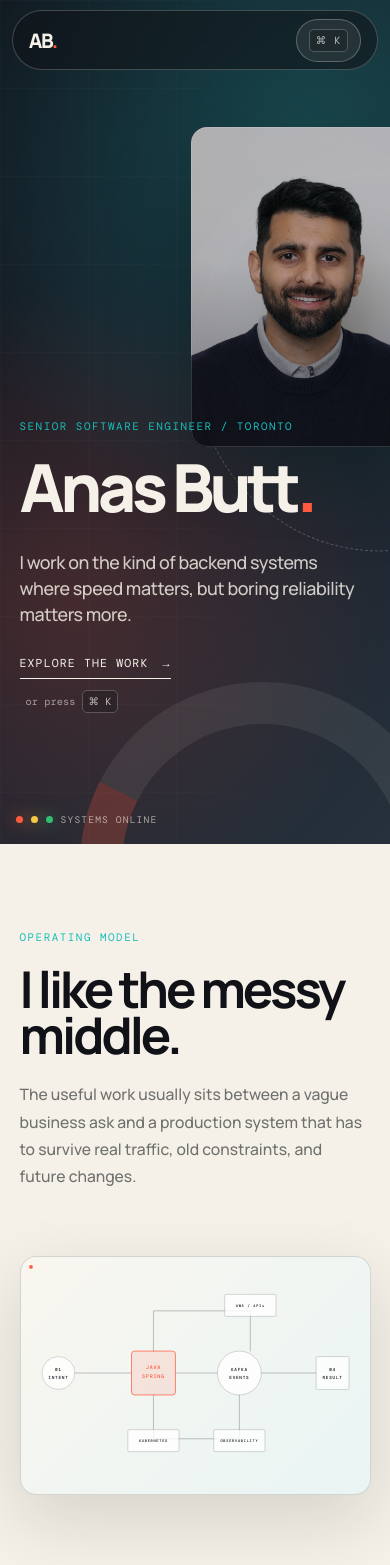
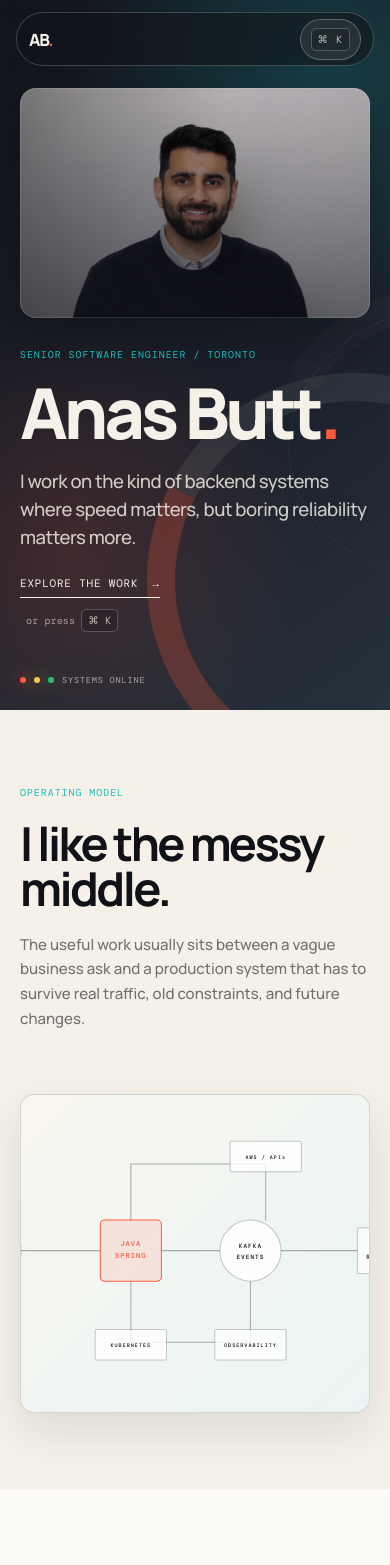
Before and after one commit to anas2ab/portfoliowebsite, a React (Vite) app: page / in a window 390 px wide. Shown: the top 1565 px of the page. Built offline with nearby package versions, Linux system fonts and the light colour scheme; a web font is replaced by a local one.

Commit message:
optimized for mobile

```diff
--- a/src/styles.css
+++ b/src/styles.css
@@ -18,19 +18,21 @@
 }
 
 * { box-sizing: border-box; }
-html { scroll-behavior: smooth; background: var(--ink); }
+html { scroll-behavior: smooth; background: var(--ink); overflow-x: hidden; }
 body {
   margin: 0;
   background: var(--surface);
   color: var(--ink);
   font-family: var(--sans);
   font-weight: 500;
+  overflow-x: hidden;
 }
 body.modal-open { overflow: hidden; }
 button, input { font: inherit; }
 button, a { -webkit-tap-highlight-color: transparent; }
 a { color: inherit; text-decoration: none; }
 button { color: inherit; }
+img { max-width: 100%; }
 ::selection { background: var(--accent); color: white; }
 :focus-visible { outline: 2px solid var(--accent); outline-offset: 4px; }
 
@@ -375,7 +377,7 @@ kbd {
   height: 10px;
   background: linear-gradient(90deg, var(--ink) 0 12.5%, var(--surface) 12.5% 25%, var(--ink) 25% 37.5%, var(--surface) 37.5% 50%, var(--ink) 50% 62.5%, var(--surface) 62.5% 75%, var(--ink) 75% 87.5%, var(--surface) 87.5%);
 }
-.project-row { border-top: 1px solid rgba(16,18,24,.2); padding: 26px 0 48px; }
+.project-row { position: relative; border-top: 1px solid rgba(16,18,24,.2); padding: 26px 0 48px; }
 .project-meta { display: flex; justify-content: space-between; font: .62rem var(--mono); letter-spacing: .1em; text-transform: uppercase; color: var(--muted); }
 .project-meta p { margin: 0; }
 .project-open {
@@ -617,7 +619,7 @@ kbd {
 @media (max-width: 900px) {
   .site-header { grid-template-columns: 1fr 1fr; }
   .site-header nav { display: none; }
-  .hero-portrait { width: min(56vw, 430px); height: 52vh; opacity: .9; top: 16vh; right: 5vw; }
+  .hero-portrait { width: min(52vw, 400px); height: 50vh; opacity: .82; top: 16vh; right: 5vw; }
   .hero-content { padding-top: 17vh; justify-content: flex-end; padding-bottom: 16vh; }
   .hero h1 { font-size: clamp(4rem, 13vw, 7.5rem); }
   .hero-statement { max-width: 500px; }
@@ -633,45 +635,167 @@ kbd {
 
 @media (max-width: 620px) {
   .boot-log { grid-template-columns: 1fr; text-align: center; }
-  .site-header { min-height: 60px; top: 10px; }
+  .boot:before { width: 88vw; height: 88vw; }
+  .site-header {
+    left: 16px;
+    right: 16px;
+    top: 12px;
+    min-height: 54px;
+    padding: 0 12px;
+  }
+  .monogram { font-size: 1.05rem; }
   .command-trigger > span { display: none; }
-  .track-ribbon { width: 104vw; height: 50vh; right: -48vw; top: 18vh; opacity: .7; }
-  .hero-portrait { width: 60vw; height: 38vh; top: 15vh; right: -9vw; border-radius: 16px; }
-  .hero-portrait img { object-position: 51% center; }
-  .hero-content { padding: 34vh 5vw 16vh; }
-  .hero h1 { max-width: 8ch; font-size: 17vw; line-height: .88; margin-bottom: 4vh; }
+  .command-trigger { padding: 8px 10px; }
+  .hero {
+    min-height: auto;
+    background:
+      radial-gradient(circle at 82% 12%, rgba(23,190,187,.22), transparent 16rem),
+      radial-gradient(circle at 18% 78%, rgba(255,90,61,.16), transparent 15rem),
+      linear-gradient(145deg, #11141c 0%, #1b202b 58%, #26313c 100%);
+  }
+  .hero:before {
+    right: -44vw;
+    bottom: -20vw;
+    width: 92vw;
+    height: 92vw;
+    border-width: 28px;
+  }
+  .track-ribbon { width: 88vw; height: 36vh; right: -56vw; top: 34vh; opacity: .22; }
+  .hero-grid { background-size: 56px 56px; opacity: .11; mask-image: linear-gradient(180deg, black, transparent 78%); }
+  .hero-portrait {
+    left: 20px;
+    right: 20px;
+    top: 88px;
+    width: auto;
+    height: min(32svh, 230px);
+    border-radius: 16px;
+    opacity: 1;
+    box-shadow: 0 20px 60px rgba(0,0,0,.28);
+  }
+  .hero-portrait:before { border-color: rgba(245,241,232,.14); }
+  .hero-portrait img { object-position: 50% 28%; filter: saturate(.92) contrast(1.05) brightness(.78); }
+  .portrait-shade {
+    background:
+      linear-gradient(180deg, rgba(16,18,24,.04), rgba(16,18,24,.5)),
+      linear-gradient(90deg, rgba(16,18,24,.32), transparent 58%);
+  }
+  .hero-content {
+    min-height: auto;
+    padding: calc(88px + min(32svh, 230px) + 30px) 20px 82px;
+    justify-content: flex-start;
+  }
+  .eyebrow { font-size: .62rem; letter-spacing: .1em; }
+  .hero h1 {
+    max-width: 9ch;
+    font-size: clamp(4.35rem, 18vw, 6rem);
+    line-height: .9;
+    letter-spacing: -.06em;
+    margin: 20px 0 24px;
+  }
   .hero-statement { max-width: 100%; }
+  .hero-statement > p { max-width: 24rem; font-size: 1.16rem; line-height: 1.5; margin-bottom: 24px; }
   .hero-actions { align-items: flex-start; flex-direction: column; gap: 15px; }
+  .text-link, .email-link { font-size: .68rem; letter-spacing: .08em; }
+  .quiet-action { font-size: .64rem; }
   .scroll-note { display: none; }
-  .hero-status { bottom: 18px; }
-  .system-section, .impact-section, .projects-section, .capabilities, .timeline-section { padding: 22vw 5vw; }
+  .hero-status { left: 20px; right: 20px; bottom: 24px; font-size: .54rem; letter-spacing: .09em; }
+  .start-light { width: 6px; height: 6px; }
+  .system-section, .impact-section, .projects-section, .capabilities, .timeline-section { padding: 76px 20px; }
   .system-section { min-height: auto; }
-  .system-copy h2, .section-intro h2 { font-size: 13vw; }
-  .system-map { margin-top: 30px; padding: 10px; border-radius: 16px; }
-  .section-intro { display: block; margin-bottom: 16vw; }
-  .section-kicker { margin-bottom: 30px; }
-  .section-intro > p { max-width: 390px; }
+  .system-copy h2, .section-intro h2 {
+    font-size: clamp(2.65rem, 12vw, 4rem);
+    line-height: .96;
+    letter-spacing: -.055em;
+  }
+  .system-copy > p:last-child, .section-intro > p { font-size: .94rem; line-height: 1.65; }
+  .system-map { margin-top: 28px; padding: 8px; border-radius: 14px; overflow: hidden; box-shadow: 0 18px 45px rgba(16,18,24,.1); }
+  .system-map svg { width: 138%; transform: translateX(-15%); }
+  .section-intro { display: block; margin-bottom: 48px; }
+  .section-kicker { margin-bottom: 24px; padding-top: 0; font-size: .58rem; }
+  .section-intro > p { max-width: 390px; padding-top: 18px; }
   .impact-row { display: block; padding: 30px 0; }
   .impact-code { display: flex; justify-content: space-between; gap: 16px; margin-bottom: 22px; }
   .impact-code small { margin-top: 0; }
+  .impact-copy h3 { font-size: 1.35rem; line-height: 1.12; }
+  .impact-copy p { font-size: .9rem; }
   .impact-row > strong { display: block; margin-top: 22px; text-align: left; }
-  .project-row { padding-bottom: 32px; }
+  .projects-section:before { height: 7px; }
+  .project-row { padding: 22px 0 38px; }
+  .project-meta {
+    align-items: flex-start;
+    gap: 14px;
+    font-size: .55rem;
+    line-height: 1.5;
+  }
+  .project-meta p { text-align: right; max-width: 62%; }
   .project-open { display: flex; flex-direction: column; padding-top: 24px; }
-  .project-copy h3 { font-size: 12vw; }
-  .project-open .visual { width: 100%; margin-top: 20px; }
-  .project-arrow { position: absolute; right: 1px; margin-top: -45px; }
+  .project-copy { width: 100%; }
+  .project-copy h3 {
+    max-width: calc(100% - 42px);
+    font-size: clamp(2.25rem, 11vw, 3.8rem);
+    line-height: 1;
+    letter-spacing: -.055em;
+    margin-bottom: 18px;
+  }
+  .project-copy p { font-size: .94rem; line-height: 1.6; }
+  .project-copy strong { font-size: .58rem; line-height: 1.45; }
+  .project-open .visual { width: 100%; margin-top: 18px; border-radius: 12px; box-shadow: 0 14px 34px rgba(16,18,24,.12); }
+  .screenshot-label { left: 9px; bottom: 9px; max-width: calc(100% - 18px); font-size: .38rem; line-height: 1.35; }
+  .project-arrow { position: absolute; right: 0; top: 76px; margin: 0; font-size: 1.35rem; }
+  .arch-node { padding: 9px; font-size: .43rem; border-radius: 6px; }
+  .arch-node.main { left: 37%; top: 39%; }
+  .arch-node.two, .arch-node.three { right: 7%; }
   .capability-grid { grid-template-columns: 1fr; }
-  .capability-grid > div { min-height: 0; }
+  .capability-grid > div { min-height: 0; padding: 24px 0; border-right: 0; }
+  .capability-grid p { margin-top: 16px; font-size: 1.3rem; }
   .timeline { margin-top: 30px; }
-  .timeline-row { grid-template-columns: 90px 24px 1fr; min-height: 205px; }
-  .timeline-row h3 { font-size: 1.5rem; }
-  .timeline-dot:after { height: 196px; }
-  .contact { padding: 25vw 5vw 20vw; min-height: 80vh; }
-  .contact h2 { font-size: 14vw; }
-  .email-link { font-size: .58rem; }
-  .footer-links { position: static; margin-top: 18vw; flex-wrap: wrap; gap: 22px; }
-  .case-modal { width: 100%; padding-left: 22px; padding-right: 22px; }
+  .timeline-row { grid-template-columns: 82px 22px 1fr; min-height: 190px; }
+  .timeline-year { font-size: .52rem; line-height: 1.35; }
+  .timeline-row h3 { font-size: 1.38rem; line-height: 1.1; margin-top: -4px; }
+  .timeline-row strong { font-size: .58rem; line-height: 1.45; }
+  .timeline-row p { font-size: .9rem; }
+  .timeline-dot:after { height: 180px; }
+  .contact { padding: 88px 20px 32px; min-height: 680px; justify-content: flex-start; }
+  .contact h2 { font-size: clamp(3.2rem, 14vw, 5.5rem); line-height: .95; margin-top: 24px; }
+  .email-link {
+    max-width: 100%;
+    font-size: .62rem;
+    line-height: 1.5;
+    overflow-wrap: anywhere;
+  }
+  .footer-links {
+    position: static;
+    margin-top: auto;
+    padding-top: 80px;
+    display: grid;
+    grid-template-columns: 1fr 1fr;
+    gap: 18px;
+    line-height: 1.45;
+  }
+  .palette-backdrop { padding-top: 82px; }
+  .palette { width: calc(100vw - 28px); border-radius: 14px; }
+  .palette-input { padding: 18px; }
+  .palette-input input { font-size: 1rem; }
+  .palette-foot { gap: 14px; flex-wrap: wrap; }
+  .case-modal { width: 100%; padding: 24px 20px 56px; }
+  .case-number { margin-top: 48px; }
+  .case-modal h2 { font-size: clamp(2.5rem, 12vw, 4.6rem); }
+  .case-lead { font-size: .98rem; }
+  .case-modal .visual { margin: 34px 0; }
   .case-detail, .case-lower { grid-template-columns: 1fr; }
+}
+
+@media (max-width: 380px) {
+  .hero h1 { font-size: 3.85rem; }
+  .hero-portrait { height: 205px; }
+  .hero-content { padding-top: 323px; }
+  .hero-content { padding-bottom: 78px; }
+  .hero-statement > p { font-size: 1.04rem; }
+  .hero-content { padding-left: 18px; padding-right: 18px; }
+  .system-section, .impact-section, .projects-section, .capabilities, .timeline-section { padding-left: 18px; padding-right: 18px; }
+  .timeline-row { grid-template-columns: 72px 20px 1fr; }
+  .project-copy h3 { font-size: 2.15rem; }
+  .footer-links { grid-template-columns: 1fr; }
 }
 
 @media (prefers-reduced-motion: reduce) {
```
